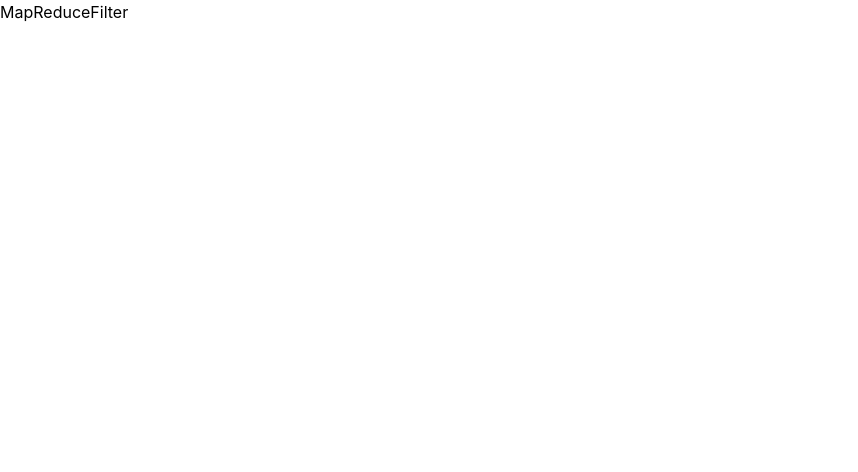
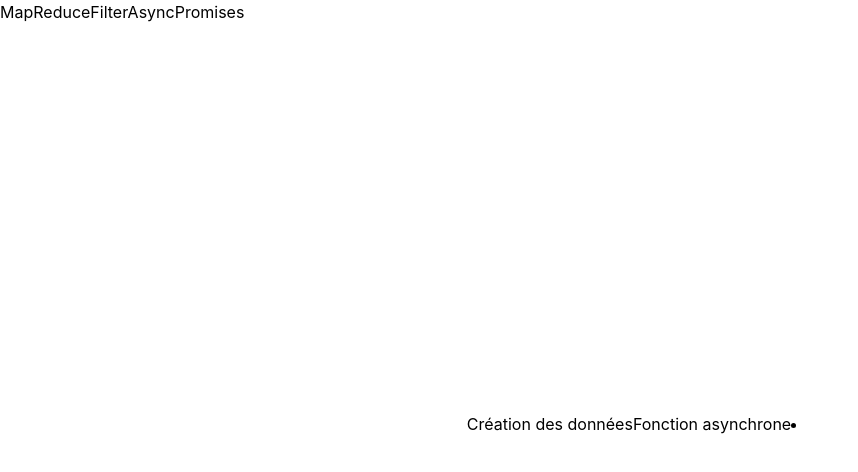
Before and after one commit to NathanLbc/Suivi100DaysOfCodeChallenge, a Nuxt app: page /promises in a window 1280 px wide. Before the commit this address had no page. Shown: the top 472 px of the page, without its empty margins (0-858 px from the left). Built offline with nearby package versions, Linux system fonts and the light colour scheme.

Commit message:
2 eme jour asynchrone + generation

```diff
--- /dev/null
+++ b/async.js
@@ -0,0 +1,6 @@
+const logName = () => {
+    console.log("Han")
+}
+setTimeout(logName, 0)
+
+console.log("Hi there")
--- a/layouts/default.vue
+++ b/layouts/default.vue
@@ -4,6 +4,9 @@
     <nuxt-link to="/map">Map</nuxt-link>
     <nuxt-link to="/reduce">Reduce</nuxt-link>
     <nuxt-link to="/filter">Filter</nuxt-link>
+    <nuxt-link to="/async">Async</nuxt-link>
+    <nuxt-link to="/promises">Promises</nuxt-link>
+
     <Nuxt />
   </div>
 </template>
--- /dev/null
+++ b/pages/async.vue
@@ -0,0 +1,21 @@
+<template>
+  <div class="container">
+      <button v-on:click="async">Async</button>
+  </div>
+
+</template>
+
+<script>
+export default {
+  methods: {
+    async: function () {
+    const logName = () => {
+      console.log("Han")
+      }
+    setTimeout(logName, 0);
+    console.log("Hi there");
+    }
+    }
+  }
+
+</script>
--- /dev/null
+++ b/pages/promises.vue
@@ -0,0 +1,37 @@
+<template>
+  <div class="container">
+    <button v-on:click="creationData">Création des données</button>
+    <button v-on:click="async">Fonction asynchrone</button>
+    <li></li>
+  </div>
+</template>
+
+<script>
+export default {
+  data: function () {
+    return {
+      tableauFake: [],
+    }
+  },
+  methods: {
+    creationData: function () {
+      for (let i = 0; i < 1000; i++) {
+        this.tableauFake.push({
+          test: 'coucou : ' + i,
+          number: 8,
+        })
+      }
+    },
+    async: function () {
+      this.tableauFake.foreach(
+        element =>
+          console.log('ok'),
+
+      setTimeout(this.element, 0),
+
+      console.log("Hi there"),
+      )
+    },
+  },
+}
+</script>
```
